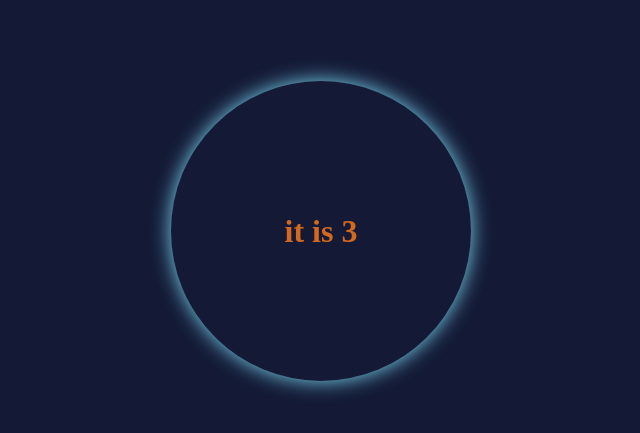
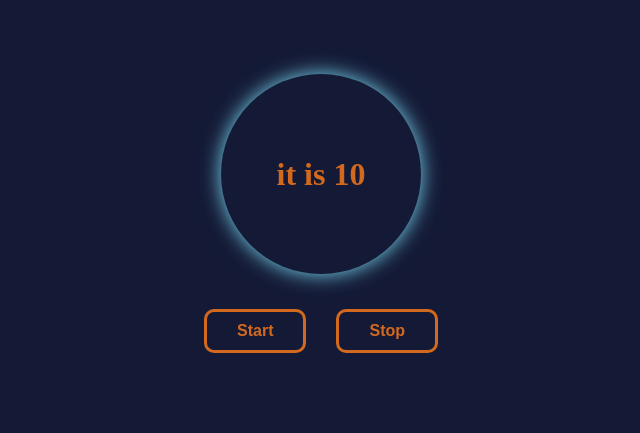
Before and after one commit to tahaabdollah2002/React-Homework, a React (Create React App) app: page / in a window 1280 px wide. Shown: the part 169-602 px from the top of the page, without its empty margins (319-959 px from the left). Built offline with nearby package versions, Linux system fonts and the light colour scheme.

Commit message:
countdown timer with start and stop button#12

```diff
--- a/src/Timer.js
+++ b/src/Timer.js
@@ -9,25 +9,34 @@ class Timer extends React.Component{
             time: 10
         }
     }
-    componentDidMount(){
+    componentDidUpdate(){
+        if(this.state.time == 0){
+            clearInterval(interval)
+        }
+    }
+    stop = () => {
+        clearInterval(interval)
+    }
+    start = () => {
         interval = setInterval(() => {
             this.setState({
                 time: this.state.time - 1
             })
         }, 1000);
     }
-    componentDidUpdate(){
-        if(this.state.time == 0){
-            clearInterval(interval)
-        }
-    }
     render(){
         return(
-            <div className="timer">
-                <h1>
-                    it is {this.state.time}
-                </h1>
-            </div>
+            <React.Fragment>
+                <div className="timer">
+                    <h1>
+                        it is {this.state.time}
+                    </h1>
+                </div>
+                <div>
+                    <button className="btn" onClick={this.start}>Start</button>
+                    <button className="btn" onClick={this.stop}>Stop</button>
+                </div>
+            </React.Fragment>
         )
     }
 }
--- a/src/style.css
+++ b/src/style.css
@@ -19,8 +19,18 @@
     align-items: center;
     justify-content: center;
     flex-direction: column;
-    width: 300px;
-    height: 300px;
+    width: 200px;
+    height: 200px;
     border-radius: 50%;
     box-shadow: 0 0 20px rgb(123, 218, 241);
 }
+.btn{
+    margin: 35px 15px;
+    padding: 10px 30px;
+    background-color: transparent;
+    border: 3px solid chocolate;
+    font-size: 16px;
+    border-radius: 10px;
+    font-weight: bold;
+    color: chocolate;
+}
```
